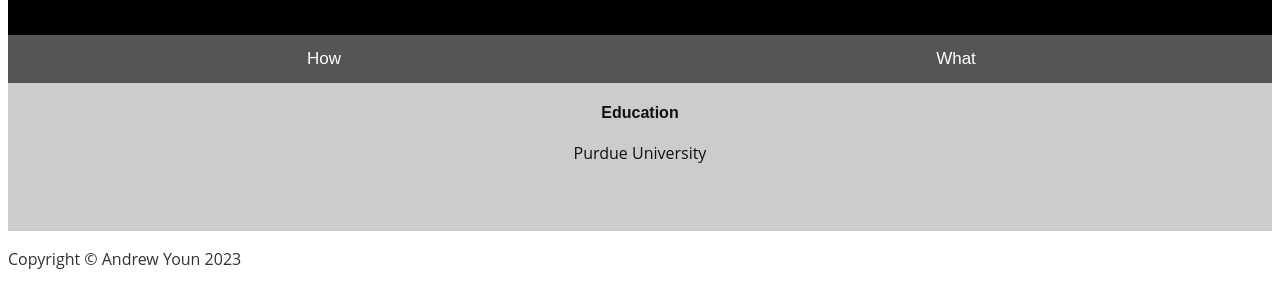
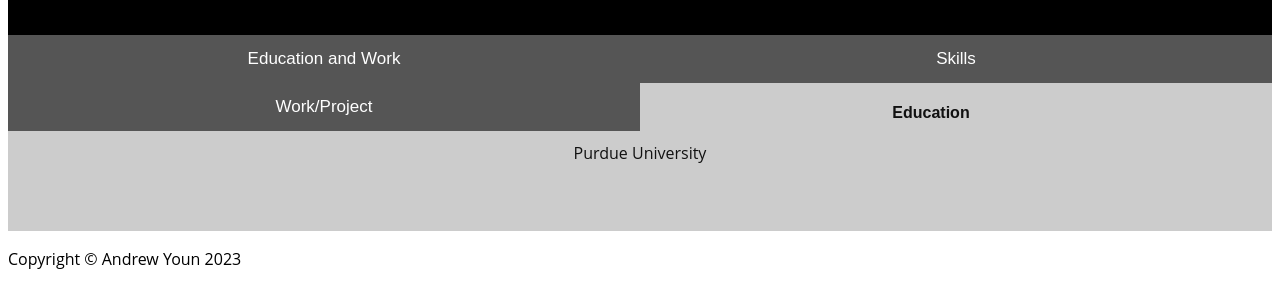
Before and after one commit to PixelQuester/Resume-Page, a plain HTML site: page index.html in a window 1280 px wide. Shown: the part 96-404 px from the top of the page. Drawn offline with Linux system fonts and the light colour scheme.

Commit message:
Update index.html

```diff
--- a/index.html
+++ b/index.html
@@ -11,8 +11,9 @@
 		<h1>Andrew Youn</h1>
       </header>
 
-      <button class="tablink" onclick="openTab('tabintro', this, '#222')" id="defaultOpen">How</button>
-      <button class="tablink" onclick="openTab('tababout', this, '#222')">What</button>
+      <button class="tablink" onclick="openTab('tabintro', this, '#222')" id="defaultOpen">Education and Work</button>
+      <button class="tablink" onclick="openTab('tababout', this, '#222')">Skills</button>
+	<button class="tablink" onclick="openTab('tababout', this, '#222')">Work/Project</button>
 
       <div id="tabintro" class="tabcontent">
 		<h3>Education</h3>
@@ -27,6 +28,10 @@
 		  JS (JavaScript)
 		</p>
       </div>
+	<div id="tababout" class="tabcontent">
+		<h3>Project</h3>
+		<a href="https://github.com/PixelQuester"> View My github! <\a>
+      </div>
     </div>
   </body>
   <footer>
```
